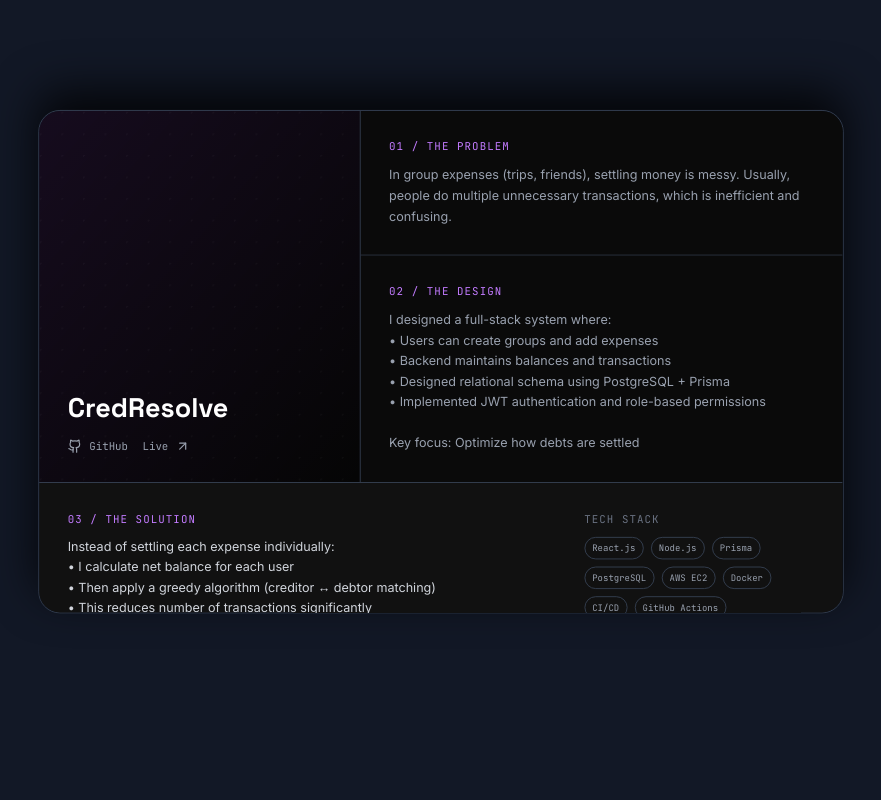
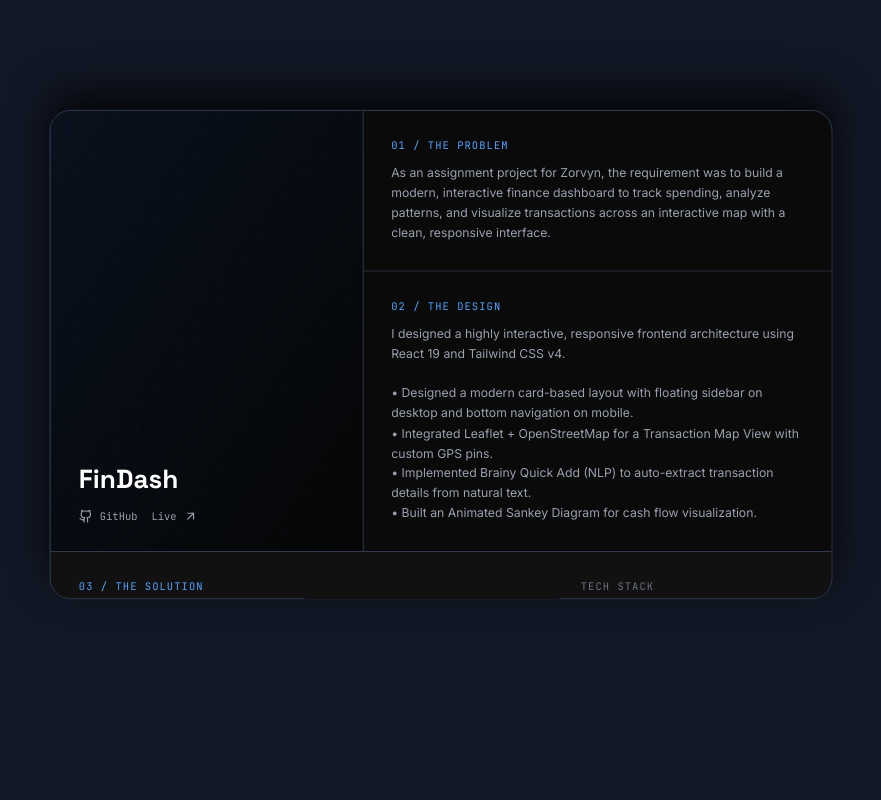
Before and after one commit to vivekpal2001/Portfolio, a React (Vite) app: page / in a window 1280 px wide. Shown: the part 2100-2900 px from the top of the page, without its empty margins (199-1080 px from the left). Built offline with nearby package versions, Linux system fonts and the light colour scheme.

Commit message:
Added projects

```diff
--- a/src/data/projects.ts
+++ b/src/data/projects.ts
@@ -1,4 +1,16 @@
 export const projects = [
+  {
+    id: 'findash',
+    title: 'FinDash',
+    problem: 'As an assignment project for Zorvyn, the requirement was to build a modern, interactive finance dashboard to track spending, analyze patterns, and visualize transactions across an interactive map with a clean, responsive interface.',
+    design: 'I designed a highly interactive, responsive frontend architecture using React 19 and Tailwind CSS v4.\n\n• Designed a modern card-based layout with floating sidebar on desktop and bottom navigation on mobile.\n• Integrated Leaflet + OpenStreetMap for a Transaction Map View with custom GPS pins.\n• Implemented Brainy Quick Add (NLP) to auto-extract transaction details from natural text.\n• Built an Animated Sankey Diagram for cash flow visualization.',
+    solution: 'Developed a robust dashboard with advanced state management using Redux Toolkit.\n• Added Framer Motion for premium page transitions, stagger animations, and animated counters.\n• Implemented advanced filtering, sorting, Export functionality, and real-world pagination.\n• Built Role-based UI (Admin/Viewer) alongside Dark/Light mode and Data persistence.\n\nThis resulted in a feature-rich, performant, and visually stunning financial tracker.',
+    tech: ['React 19', 'TypeScript', 'Tailwind CSS v4', 'Redux Toolkit', 'Framer Motion', 'Recharts', 'Leaflet', 'Vite'],
+    github: 'https://github.com/vivekpal2001/finance-dashboard-ui',
+    live: 'https://finance-dashboard-ui-sage.vercel.app/',
+    accent: 'text-blue-400',
+    bgAccent: 'from-blue-500/10 to-transparent'
+  },
   {
     id: 'credresolve',
     title: 'CredResolve',
```
